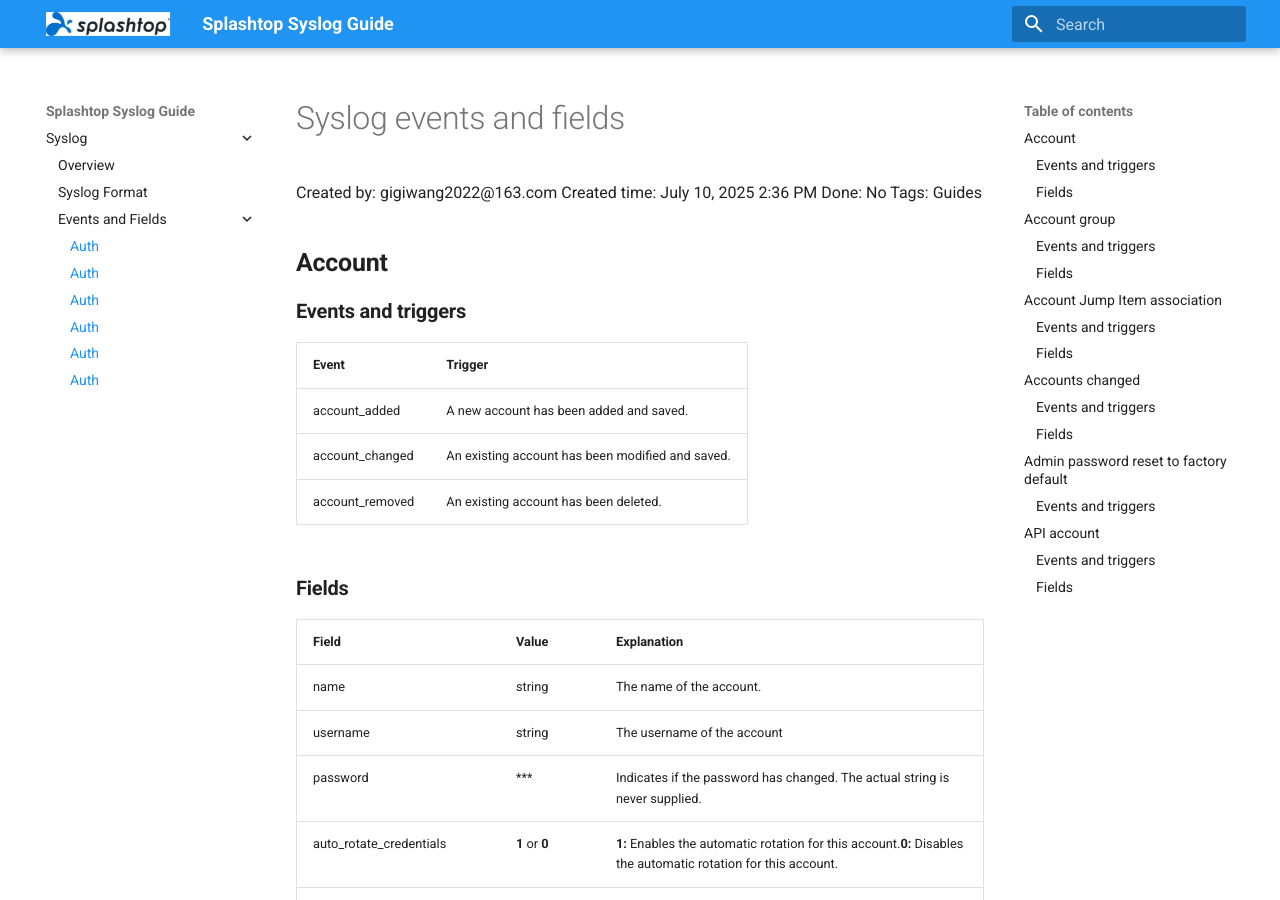
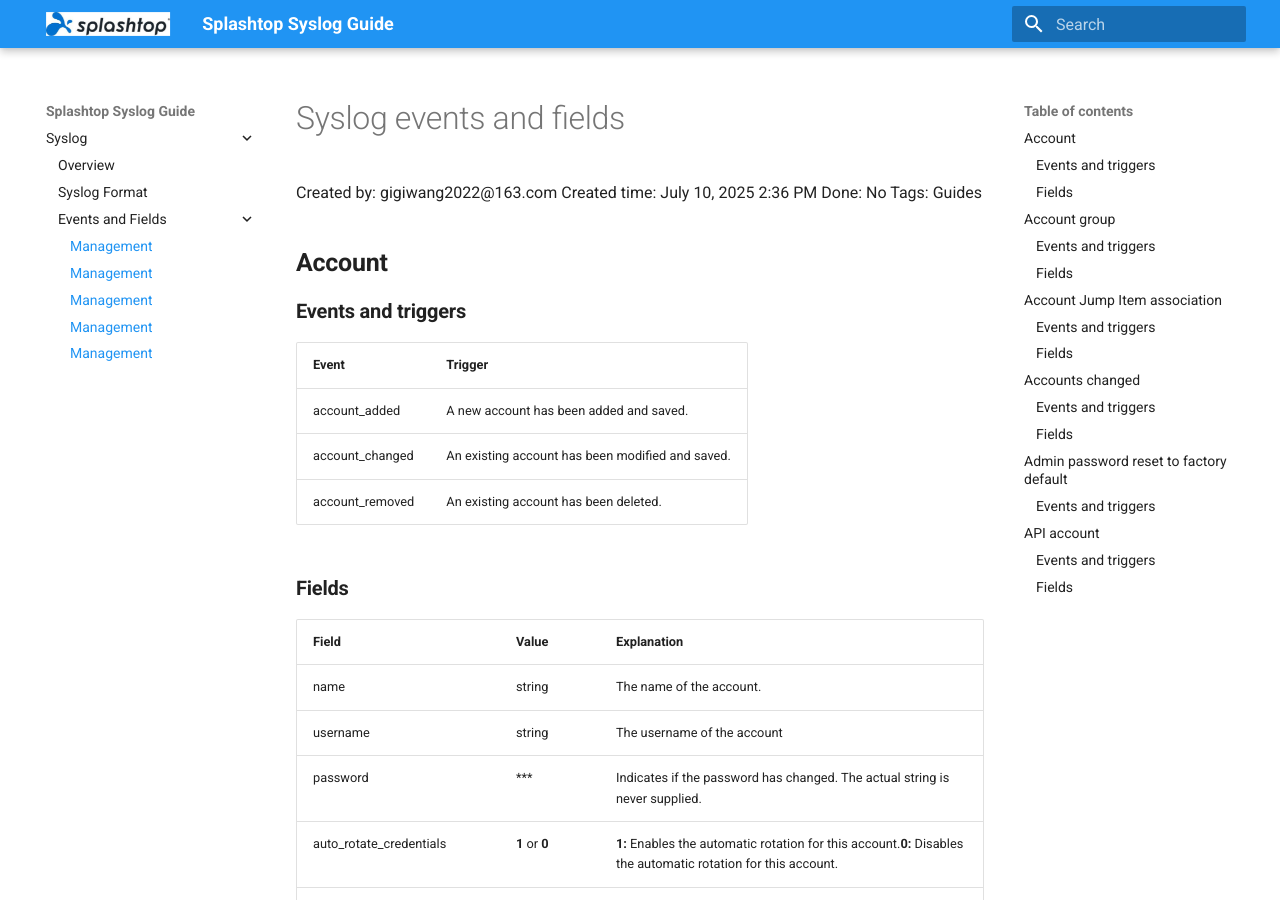
Before and after one commit to little-potato/my-syslog-docs, an MkDocs documentation site: the page built from docs/events/Syslog events and fields.md, in a window 1280 px wide and 900 px high. Built offline with MkDocs 1.6.1 and Material for MkDocs 9.7.7, drawn with Linux system fonts in a browser that asks for light colours; some of the changed lines change nothing that is shown.

Commit message:
Update mkdocs.yml

```diff
--- a/mkdocs.yml
+++ b/mkdocs.yml
@@ -20,7 +20,6 @@
       - Overview: syslog-events.md
       - Syslog Format: events/syslog-format.md
       - Events and Fields:
-          - Auth: events/Syslog events and fields.md
           - Management: events/Syslog events and fields.md
           - Settings: events/Syslog events and fields.md
           - Endpoints: events/Syslog events and fields.md
```
